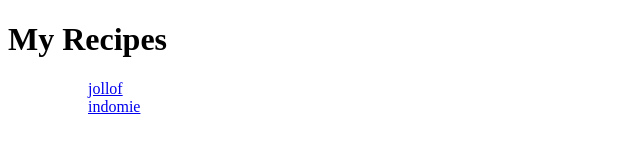
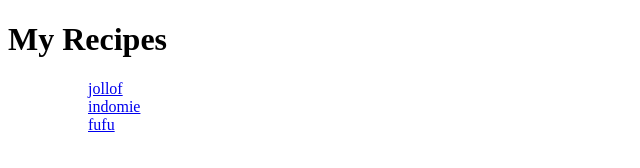
Before and after one commit to shaunshooter22/Shooter-Shaun-Keane-My-Recipes-, a plain HTML site: page index.html in a window 1280 px wide. Shown: the full height of the page, 0-640 px from the left. Drawn offline with Linux system fonts and the light colour scheme.

Commit message:
Updated index HTML file

```diff
--- a/index.html
+++ b/index.html
@@ -10,6 +10,6 @@
     <ul>
         <ul><a href="Recipes/jollof.html">jollof</a></ul>
         <ul><a href="Recipes/indomie.html">indomie</ul>
-            <ul><a href="Recipes/fufu and palm nut soup.html"> </ul>
+            <ul><a href="Recipes/fufu and palm nut soup.html">fufu</ul>
 </body>
 </html>
```
